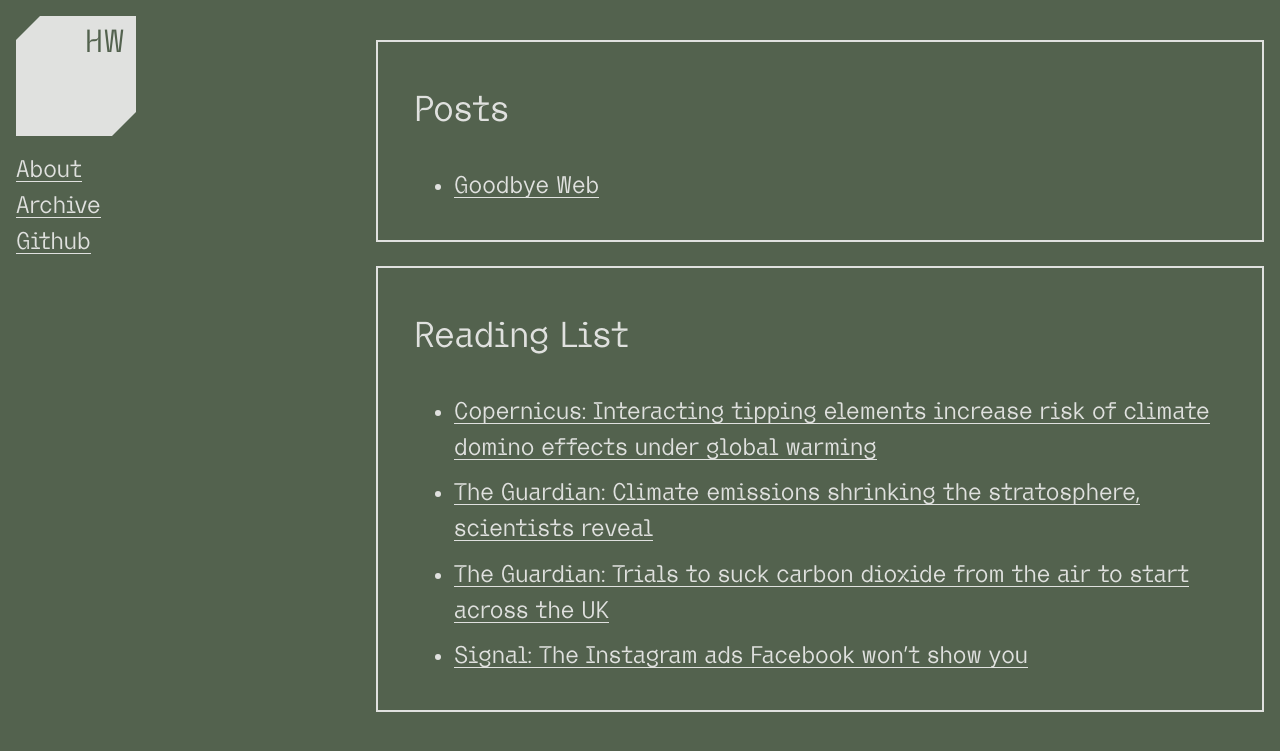
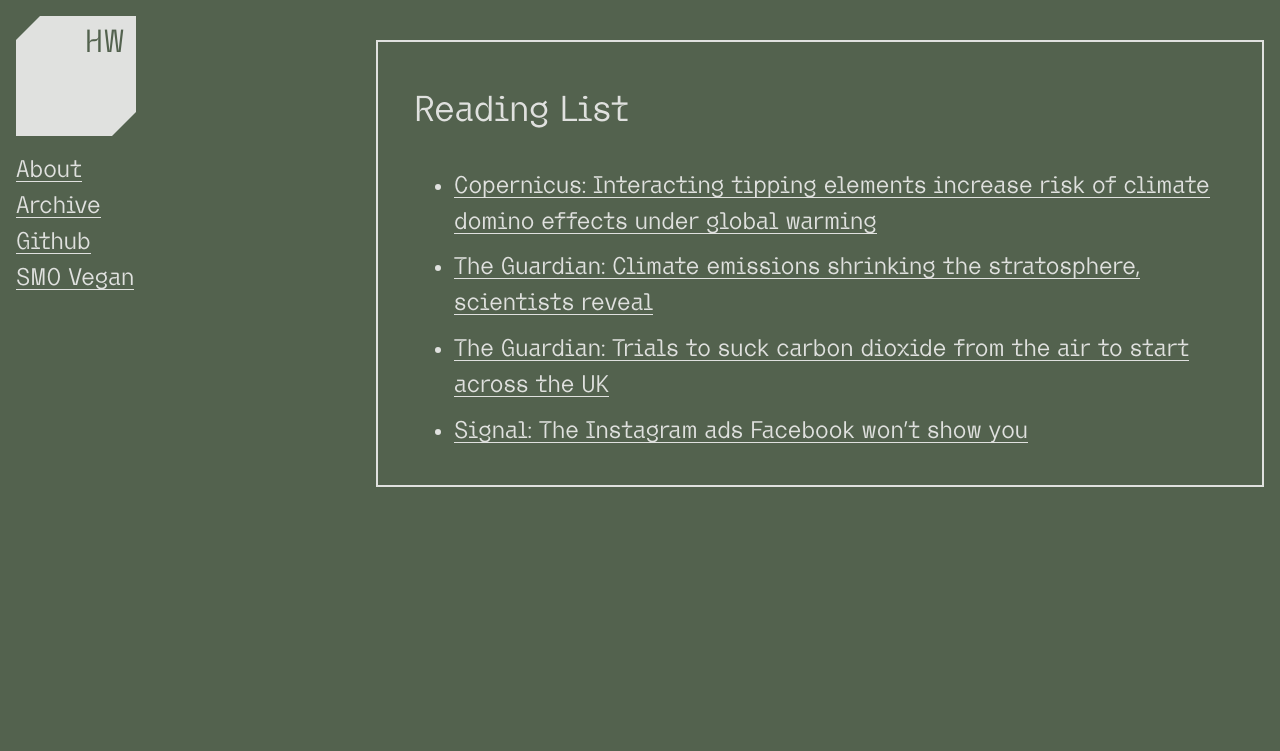
Before and after one commit to hannahwoodward/woodward.sh, a Python web app: template app/templates/archive.jinja in a window 1280 px wide. Shown: the top 751 px of the page. Run offline with Jinja, Linux system fonts and the light colour scheme; the template is opened without the code that fills it, so the values that code supplies are empty.

Commit message:
Add SMO link and comment out posts

```diff
--- a/app/templates/_base.jinja
+++ b/app/templates/_base.jinja
@@ -1,7 +1,8 @@
 {% set nav_items = [
   { 'route': 'index', 'title': 'About' },
   { 'route': 'archive', 'title': 'Archive' },
-  { 'url': 'https://github.com/hannahwoodward', 'title': 'Github' }
+  { 'url': 'https://github.com/hannahwoodward', 'title': 'Github' },
+  { 'url': 'https://smo.woodward.sh', 'title': 'SMO Vegan' }
 ] %}
 
 <!DOCTYPE html>
--- a/app/templates/archive.jinja
+++ b/app/templates/archive.jinja
@@ -1,14 +1,14 @@
 {% extends '_base.jinja' %}
 
 {% block content %}
-  <div class="box">
+  <!-- <div class="box">
     <h2>Posts</h2>
     <ul>
       <li>
         <a href="{{ url_for('archive_entry', slug='goodbye-web') }}">Goodbye Web</a>
       </li>
     </ul>
-  </div>
+  </div> -->
 
   <div class="box">
     <h2>Reading List</h2>
```
